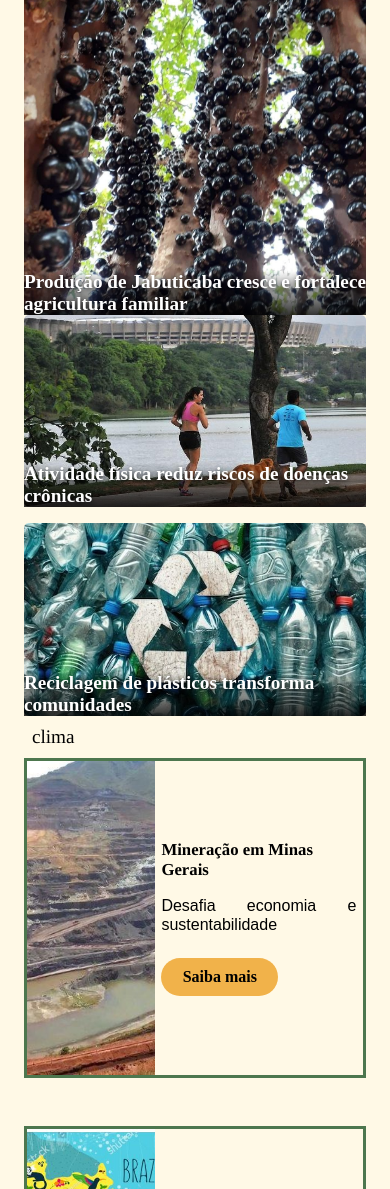
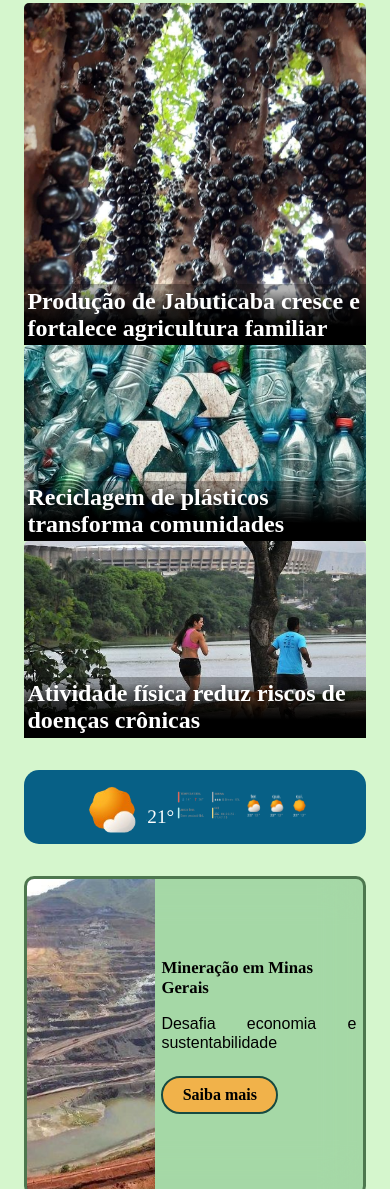
Before and after one commit to Galves-gi/ecovida, a plain HTML site: page index.html in a window 390 px wide. Shown: the part 811-2000 px from the top of the page. Drawn offline with nearby package versions, Linux system fonts and the light colour scheme; a web font is replaced by a local one.

Commit message:
melhorias

```diff
--- a/css/configuracao.css
+++ b/css/configuracao.css
@@ -1,5 +1,5 @@
 :root {
-    --cor-fundo: #fff9e6;
+    --cor-fundo: #d5f6cd;
     --cor-primaria: #164a41;
     --cor-secundaria: #F1b24a;
     --cor-terciaria: #4d774e;
@@ -28,6 +28,7 @@ h3 {
     font-weight: 400;
     font-style: normal;
     font-size: clamp(1.2rem, 3vw, 2rem);
+    margin-top: 1em;
 }
 
 .texto,
@@ -87,6 +88,7 @@ figure img {
 
 /* botão */
 .botao {
+    max-width: 10rem;
     width: 60%;
     padding: 0.5em 1em;
     text-align: center;
@@ -104,15 +106,16 @@ figure img {
 
 .botao-secundario {
     padding: 0.5em 1em;
+     border: 2px solid var(--cor-primaria);
     background-color: var(--cor-secundaria);
     color: black;
 }
 
 .botao-secundario:hover {
     padding: 0.5em 1em;
-    background-color: var(--cor-secundaria);
-    border: 2px solid var(--cor-primaria);
-    color: black;
+    background-color: var(--cor-terciaria);
+    border: 2px solid white;
+    color:white;
 }
 
 .texto-centro {
@@ -144,6 +147,7 @@ body {
 header {
     width: 100%;
     padding: 1% 5%;
+    box-sizing: border-box;
     background-color: var(--cor-detalhe);
     justify-content: space-around;
     align-items: center;
@@ -159,7 +163,6 @@ header {
 }
 
 .menu__desktop>ul {
-    max-width: 100%;
     display: flex;
     justify-content: space-around;
     align-items: center;
--- a/css/pages.css
+++ b/css/pages.css
@@ -40,65 +40,103 @@ p {
 }
 
 /* noticias em destaque */
+section {
+    width: 100%;
+}
+
 .noticias_destaque {
     width: 100%;
-    max-width: 800px;
-    height: 90dvb;
-    gap: 1em;
-    padding: 0;
-    margin: 0;
-}
+    height: 80dvb;
 
-.noticias_col-esquerda {
-    flex: 1;
-}
+    display: flex;
+    justify-content: center;
+    align-items: center;
 
-.noticias_col-esquerda img {
-    aspect-ratio: 1/ 1;
-    max-width: 100%;
-    height: 100%;
-    object-fit: cover;
-}
-
-.noticias_col-direita {
-    justify-content: end;
-    align-items: end;
-    flex: 2;
-    gap: 1em;
-}
-
-.noticias_col-direita img {
-    aspect-ratio: 16 /9;
-    max-width: 75%;
-    height: 10%;
-    object-fit: cover;
+    margin: 2em 0;
+    border-radius: 10px;
 }
 
 .figure-noticia {
     position: relative;
     margin: 0;
     overflow: hidden;
-}
 
-.figure-noticia img {
-    width: auto;
-    height: 100%;
-    object-fit: cover;
-    display: block;
+    padding: 0;
+    margin: 0;
+    height: 100vh;
+
+    cursor: pointer;
 }
 
 .figure-noticia figcaption {
     position: absolute;
     bottom: 0;
     left: 0;
+
     width: 100%;
-    font-size: 1.2rem;
+    padding: 1%;
+
+    font-size: clamp(1rem, 0.9rem + 0.6vw, 1.25rem);
     font-weight: bold;
     text-wrap: wrap;
     color: #fff;
-    background: linear-gradient(to top, rgba(0, 0, 0, 0.8), rgba(0, 0, 0, 0));
-    text-shadow: 0 2px 5px rgba(0, 0, 0, 0.7);
+
+    background: linear-gradient(to top, rgba(0, 0, 0, 2) 20%, rgba(0, 0, 0, 1) 30%, rgba(0, 0, 0, 0.3) 90%);
+
+    text-shadow: 0 4px 10px rgba(0, 0, 0, 0.9);
     box-sizing: border-box;
+}
+
+.noticias_col-esquerda {
+    display: flex;
+    justify-content: center;
+    align-items: center;
+    padding: 0;
+    margin: 0;
+    max-width: 100%;
+    max-height: 100%;
+    flex: 1 0 50%;
+
+}
+
+.col-esquerda-quadrado {
+    aspect-ratio: 1 / 1;
+    object-fit: cover;
+    width: 100%;
+    height: 100%;
+
+}
+
+.noticias_col-direita {
+    flex: 1 0 50%;
+
+    display: flex;
+    flex-direction: column;
+    justify-content: center;
+    align-items: center;
+
+    padding: 0;
+    margin: 0;
+
+    max-width: 100%;
+    max-height: 100%;
+}
+
+.col-direita-retangulo {
+    padding: 0;
+    margin: 0;
+    width: 100%;
+    max-height: 50%;
+    position: relative;
+}
+
+.retangulo {
+    aspect-ratio: 16 / 9;
+    object-fit: cover;
+    padding: 0;
+    margin: 0;
+    width: 100%;
+    max-height: 100%;
 }
 
 
@@ -124,7 +162,10 @@ article.cartao_noticias {
     min-width: 15em;
     flex: 0 1 20em;
     height: 25em;
+    background: rgba(78, 160, 96, 0.35);
+    backdrop-filter: blur(20px);
     border: 3px solid var(--cor-terciaria);
+    border-radius: 10px;
 }
 
 .cartao_noticias img {
@@ -158,11 +199,25 @@ article.cartao_noticias {
     margin: 0;
 }
 
+/* lateral */
 section>aside {
     max-width: 15vw;
     height: auto;
-    padding: 3% 2%;
-    background-color: var(--cor-suporte);
+}
+
+.clima {
+    width: 100%;
+    min-height: 50%;
+    border-radius: 15px;
+    background-color: rgb(7, 96, 134);
+}
+
+.clima>h3 {
+    color: white;
+}
+
+.clima>img {
+    max-width: 100%;
 }
 
 /* sobre o blog */
@@ -184,7 +239,7 @@ section>aside {
 /* formulario */
 .inscricao {
     width: 100%;
-    height: 90dvh;
+    height: 100dvh;
     padding: 5em 0;
     background-image: url(/assets/passaros.jpg);
     background-repeat: no-repeat;
--- a/css/responsivo.css
+++ b/css/responsivo.css
@@ -10,7 +10,7 @@
 }
 
 /* celulares */
-@media screen and (min-width: 350px) and (max-width: 750px) {
+@media screen and (min-width: 350px) and (max-width: 820px) {
 
     /* estilo padrão */
     .sm_flexivel-coluna {
@@ -103,11 +103,20 @@
     .noticias_destaque {
         width: 100%;
         height: 100%;
+
+        display: flex;
+        flex-direction: column;
+        justify-content: center;
+        align-items: center;
     }
 
-    .noticias_col-direita img {
-        max-width: 100%;
-        height: 10%;
+    .figure-noticia figcaption {
+        font-size: clamp(1.25rem, 1.50rem + 0.6vw, 1.50rem);
+    }
+
+    .noticias_col-direita {
+        width: 100%;
+        max-height: 100%;
     }
 
     /* noticias principais */
@@ -138,8 +147,20 @@
     }
 
     /* lateral */
-    aside {
-        width: 100%;
+    section>aside {
+        max-width: 100vw;
+        height: 20%;
+        margin-bottom: 2em;
+    }
+
+
+    .clima {
+        flex-direction: row;
+        max-width: 100%;
+    }
+
+    .clima>img {
+        max-width: 20%;
     }
 
     /* sobre blog */
@@ -154,6 +175,7 @@
 
     /* formulario */
     .inscricao {
+        height: 100%;
         padding: 0 1.5em;
     }
 
@@ -162,3 +184,20 @@
         gap: 1rem;
     }
 }
+
+/* celulares */
+@media screen and (min-width: 820px) and (max-width: 950px) {
+
+    /* noticias em destaque */
+    .noticias_destaque {
+        width: 100%;
+        height: 60vh;
+    }
+
+    /* Cartão */
+    article.cartao_noticias {
+        min-width: 15em;
+        flex: 0 1 40%;
+    }
+
+}
--- a/index.html
+++ b/index.html
@@ -27,23 +27,23 @@
         </a>
         <!-- Menu desktop -->
         <nav class="menu__desktop flexivel">
-            <ul>
+            <!--       <ul>
                 <li>
-                    <a href="../index.html" class="botao botao-primario anima_zoom">Início</a>
+                    <a href="../index.html" class="botao botao-primario">Início</a>
                 </li>
 
                 <li>
-                    <a href="#noticias" class="botao botao-primario anima_zoom">Notícias</a>
+                    <a href="#noticias" class="botao botao-primario">Notícias</a>
                 </li>
 
                 <li>
-                    <a href="#sobre" class="botao botao-primario anima_zoom">Sobre</a>
+                    <a href="#sobre" class="botao botao-primario">Sobre</a>
                 </li>
 
                 <li>
-                    <a href="#formulario" class="botao botao-primario anima_zoom">Contato</a>
+                    <a href="#formulario" class="botao botao-primario">Contato</a>
                 </li>
-            </ul>
+            </ul> -->
         </nav>
 
         <!-- Menu para celulares -->
@@ -55,19 +55,19 @@
             <!-- menus celulares -->
             <ul class="flexivel_coluna-centro">
                 <li>
-                    <a href="../index.html" class="botao botao-primario anima_zoom">Início</a>
+                    <a href="../index.html" class="botao botao-primario">Início</a>
                 </li>
 
                 <li>
-                    <a href="#noticias" class="botao botao-primario anima_zoom">Notícias</a>
+                    <a href="#noticias" class="botao botao-primario ">Notícias</a>
                 </li>
 
                 <li>
-                    <a href="#sobre" class="botao botao-primario anima_zoom">Sobre</a>
+                    <a href="#sobre" class="botao botao-primario">Sobre</a>
                 </li>
 
                 <li>
-                    <a href="#formulario" class="botao botao-primario anima_zoom">Contato</a>
+                    <a href="#formulario" class="botao botao-primario">Contato</a>
                 </li>
             </ul>
         </details>
@@ -87,35 +87,41 @@
 
     <main class="flexivel_coluna-centro">
         <!-- noticias destaque -->
-        <section class="noticias_destaque flexivel_coluna-centro">
-            <h2 class="subtitulo">Notícias em Destaque</h2>
+        <section class="flexivel_coluna-centro">
+            <h2 class="subtitulo3">
+                Notícias Em Destaque
+            </h2>
+            <div class="noticias_destaque">
 
-            <div class="flexivel_linha-centro sm_flexivel-coluna">
-
-                <figure class="noticias_col-esquerda figure-noticia">
-                    <img src="/assets/jabuticaba.jpg" alt="Imagem vertical">
+                <!-- imaagem quadrado maior -->
+                <figure class="figure-noticia noticias_col-esquerda col-esquerda-quadrado">
+                    <img src="/assets/jabuticaba.jpg" alt="noticias" class="col-esquerda-quadrado">
                     <figcaption>Produção de Jabuticaba cresce e fortalece agricultura familiar</figcaption>
                 </figure>
+                <!-- imaagem retangulo -->
+                <div class="figure-noticia noticias_col-direita">
+                    <figure class="col-direita-retangulo">
 
-                <div class="noticias_col-direita flexivel_coluna ">
+                        <img src="/assets/reciclagem de plasticos.jpg" alt="noticias" class="retangulo">
 
-                    <figure class="figure-noticia">
-                        <img src="/assets/saude fisica.jpg" alt="Imagem quadrada 2" class="sm_itemflex-100 ">
-                        <figcaption>Atividade física reduz riscos de doenças crônicas</figcaption>
+                        <figcaption>
+                            Reciclagem de plásticos transforma comunidades
+                        </figcaption>
                     </figure>
 
-                    <figure class="figure-noticia">
-                        <img src="/assets/reciclagem de plasticos.jpg" alt="Imagem horizontal" class="sm_itemflex-100 ">
-                        <figcaption>Reciclagem de plásticos transforma comunidades</figcaption>
+                    <figure class="col-direita-retangulo">
+                        <img src="/assets/saude fisica.jpg" alt="noticias" class="retangulo">
+
+                        <figcaption>
+                            Atividade física reduz riscos de doenças crônicas
+                        </figcaption>
                     </figure>
-
                 </div>
             </div>
         </section>
 
         <!-- noticias -->
         <section id="noticias" class="noticias flexivel sm_reverter-flex">
-            <!--  <h1> Últimas Notícias</h1> -->
             <div class="noticias_conteudo">
                 <!-- cartao -->
                 <article class="cartao_noticias">
@@ -191,11 +197,17 @@
             </div>
 
             <!-- lateral -->
-            <aside class="flexivel_coluna-centro">
-                <h3>clima</h3>
-                <!-- <figure>
-                    <img src="/assets/clima.jpg" alt="imagem de clima">
-                </figure> -->
+            <aside class="flexivel_coluna">
+                <div class="flexivel_coluna-centro clima">
+                    <img src="/assets/clima_temperatura.png" alt="">
+
+                    <h3 class="subtitulo3">
+                        21°
+                    </h3>
+                    <img src="/assets/clima caracteristicas.png" alt="">
+                    <img src="/assets/clima semana.png" alt="">
+                </div>
+
             </aside>
         </section>
 
@@ -259,7 +271,7 @@
             <!-- segundo item flex -->
             <div class="flexivel_coluna-centro sm_flexivel-coluna itemflex-50 sm_itemflex-100 espaco_top">
                 <!-- links rapidos -->
-                <ul class="flexivel_linha-centro sm_flexivel-coluna">
+                <!--   <ul class="flexivel_linha-centro sm_flexivel-coluna">
                     <li>
                         <a href="../index.html" class="botao">Início</a>
                     </li>
@@ -275,7 +287,7 @@
                     <li>
                         <a href="#formulario" class="botao">Contato</a>
                     </li>
-                </ul>
+                </ul> -->
                 <!-- links redes sociais -->
 
                 <ul class="flexivel_linha-centro">
```
Also changed, not shown: assets/clima caracteristicas.png (added), assets/clima semana.png (added), assets/clima_temperatura.png (added), assets/passaros.jpg. Lines whose indentation alone changed are shown as unchanged.
